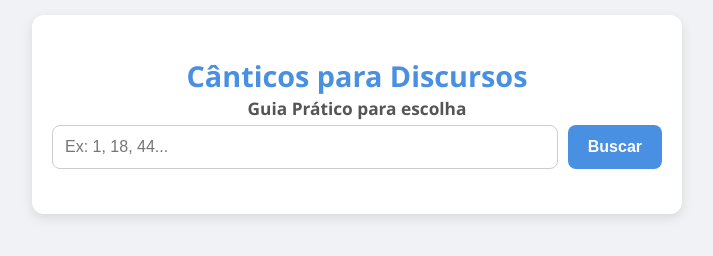
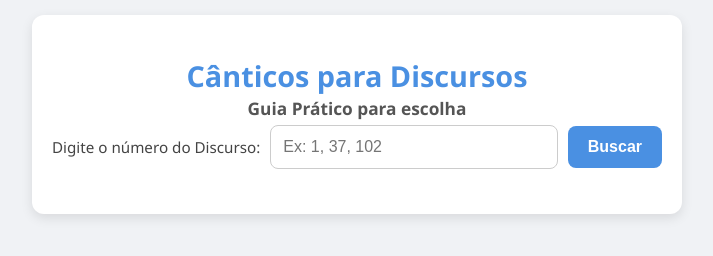
Before and after one commit to m2agencia/canticos-discursos, a website: page public/index.html in a window 1280 px wide. Shown: the whole page, without its empty margins (283-996 px from the left). Drawn offline with Linux system fonts and the light colour scheme.

Commit message:
Adiciona label Digite o numero do Discurso ao lado do campo

```diff
--- a/public/index.html
+++ b/public/index.html
@@ -42,7 +42,13 @@
             font-size: 0.9em;
             color: #666;
         }
-        .input-group { display: flex; gap: 10px; margin-bottom: 20px; }
+        .input-label {
+            font-size: 0.95em;
+            color: #444;
+            font-weight: 500;
+            white-space: nowrap;
+        }
+        .input-group { display: flex; align-items: center; gap: 10px; margin-bottom: 20px; }
         input { flex: 1; padding: 12px; font-size: 16px; border: 1px solid #ccc; border-radius: 8px; width: 100%;}
         button { padding: 12px 20px; font-size: 16px; background-color: #4a90e2; color: #fff; border: none; border-radius: 8px; cursor: pointer; transition: 0.3s; font-weight: bold; }
         button:hover { background-color: #357abd; }
@@ -65,7 +71,8 @@
     <div class="container">
         <h1>Cânticos para Discursos<br><span style="font-size: 0.6em; color: #555; display: block; margin-top: 5px;">Guia Prático para escolha</span></h1>
         <div class="input-group">
-            <input type="number" id="numero" placeholder="Ex: 1, 18, 44...">
+            <label for="numero" class="input-label">Digite o número do Discurso:</label>
+            <input type="number" id="numero" placeholder="Ex: 1, 37, 102">
             <button onclick="buscar()">Buscar</button>
         </div>
         <div class="result" id="result"></div>
```
